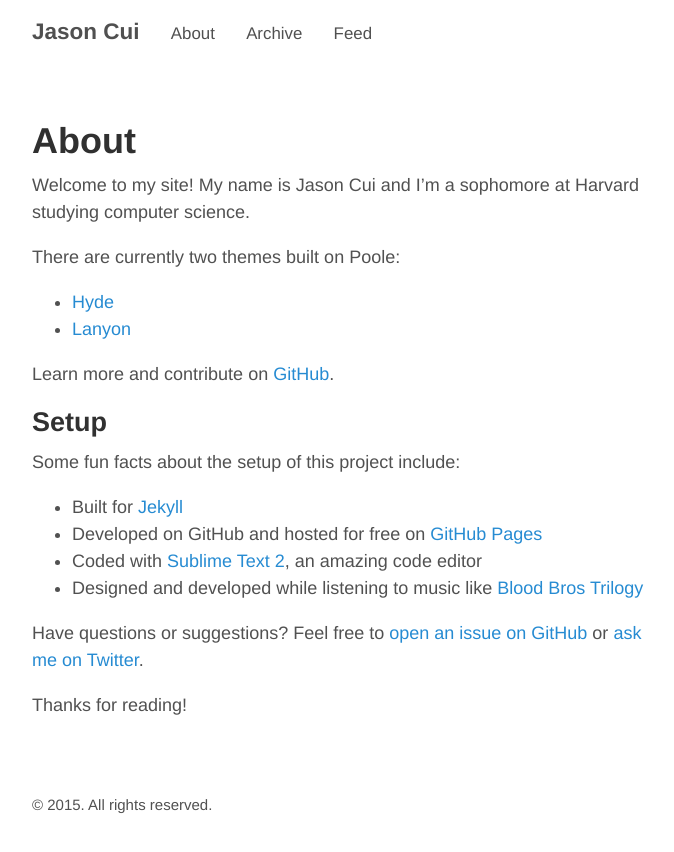
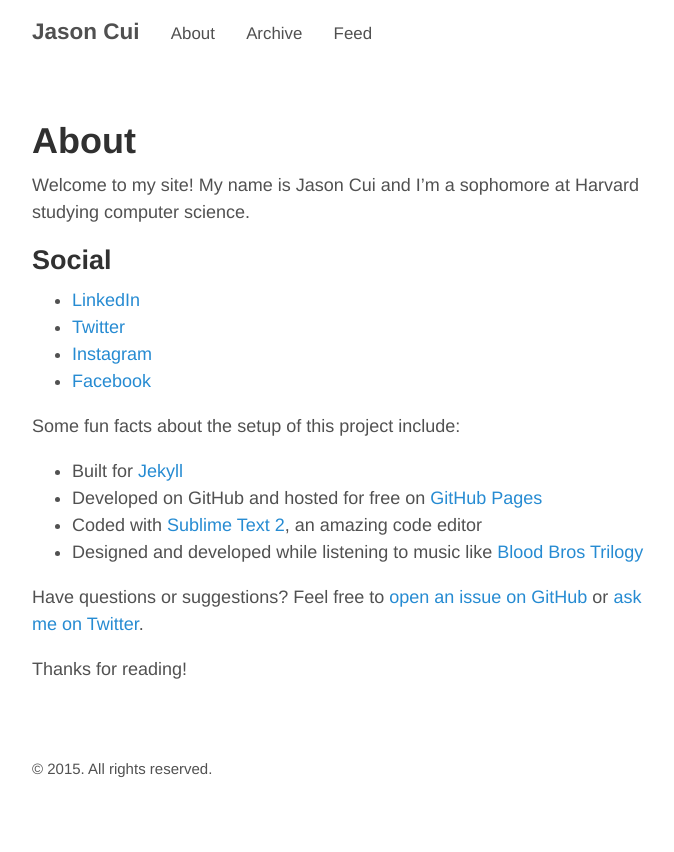
Before and after one commit to jasoncui/jasoncui.github.io, a Jekyll site: the page built from about.md, in a window 1280 px wide. Shown: the top 852 px of the page, without its empty margins (293-967 px from the left). Built offline with Jekyll 4.4.1, drawn with Linux system fonts in a browser that asks for light colours.

Commit message:
added social links

```diff
--- a/about.md
+++ b/about.md
@@ -5,14 +5,12 @@ title: About
 
 Welcome to my site! My name is Jason Cui and I'm a sophomore at Harvard studying computer science.
 
-There are currently two themes built on Poole:
+## Social
 
-* [Hyde](http://hyde.getpoole.com)
-* [Lanyon](http://lanyon.getpoole.com)
-
-Learn more and contribute on [GitHub](https://github.com/poole).
-
-## Setup
+* [LinkedIn](https://www.linkedin.com/in/jasonscui)
+* [Twitter](https://www.twitter.com/JasonSCui)
+* [Instagram](https://www.instagram.com/JasonSCui)
+* [Facebook](https://www.facebook.com/JasonSCui)
 
 Some fun facts about the setup of this project include:
 
```
